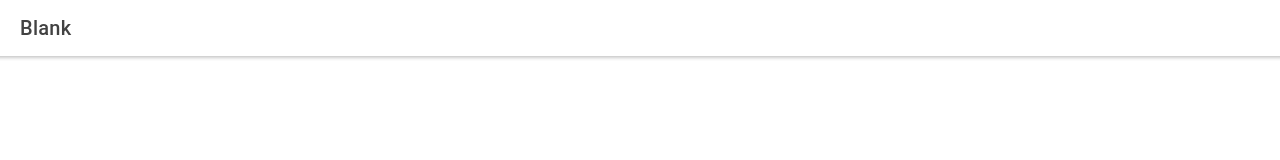
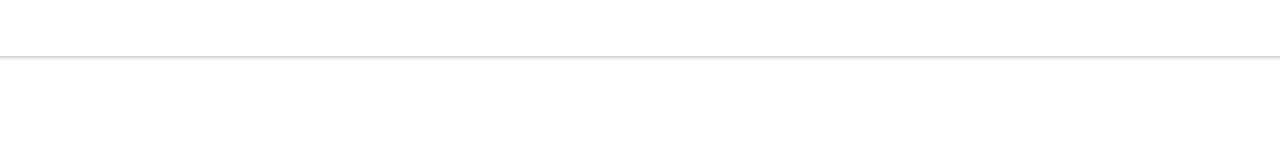
Before and after one commit to luchoguti/AppInversionesNuvu, a React (Create React App) app: page /home in a window 1280 px wide. Shown: the top 160 px of the page. Built offline with nearby package versions, Linux system fonts and the light colour scheme.

Commit message:
Se inicia sprint numero 1

```diff
--- a/src/pages/Home.tsx
+++ b/src/pages/Home.tsx
@@ -7,7 +7,7 @@ const Home: React.FC = () => {
     <IonPage>
       <IonHeader>
         <IonToolbar>
-          <IonTitle>Blank</IonTitle>
+          <IonTitle></IonTitle>
         </IonToolbar>
       </IonHeader>
       <IonContent fullscreen>
```
